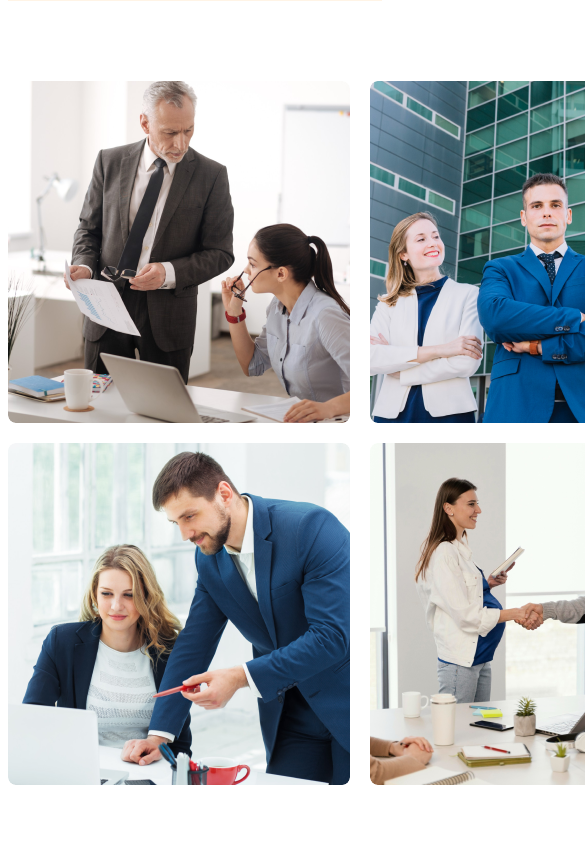
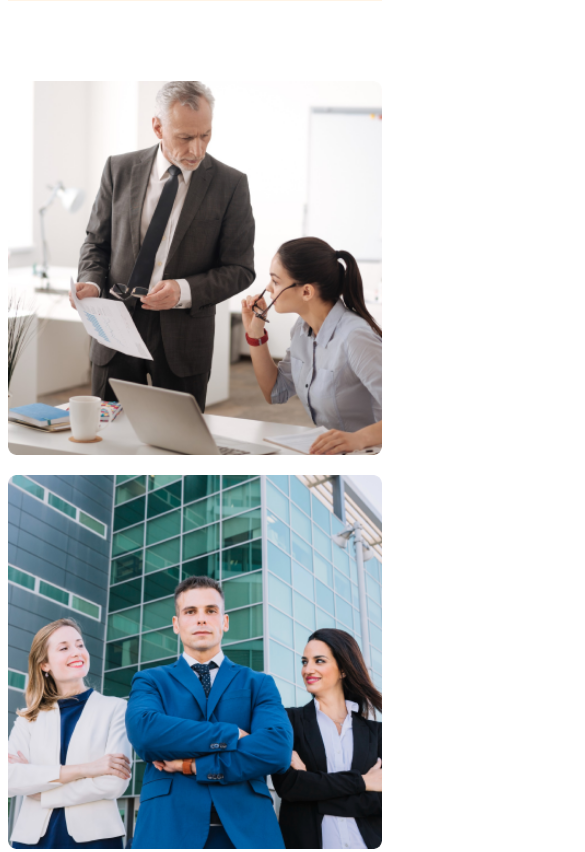
Before and after one commit to sourovmoy/G3-architects-web, a plain HTML site: page index.html in a window 390 px wide. Shown: the part 966-1818 px from the top of the page, 585 px wide, since content can reach past the window. Drawn offline with nearby package versions, Linux system fonts and the light colour scheme.

```diff
--- a/architects.css
+++ b/architects.css
@@ -124,8 +124,19 @@
   }
 
   @media screen and (max-width:576px) {
-    .navbar{
+    .navbar,.features {
       flex-direction:column ;
+    }
+    .features-team{
+      grid-template-columns: repeat(1, 1fr);
+      justify-items: center;
+    }
+    .team{
+      width: 100%;
+    }
+    .features-blog {
+      justify-items: center;
+      text-align: center;
     }
 
   }
```
